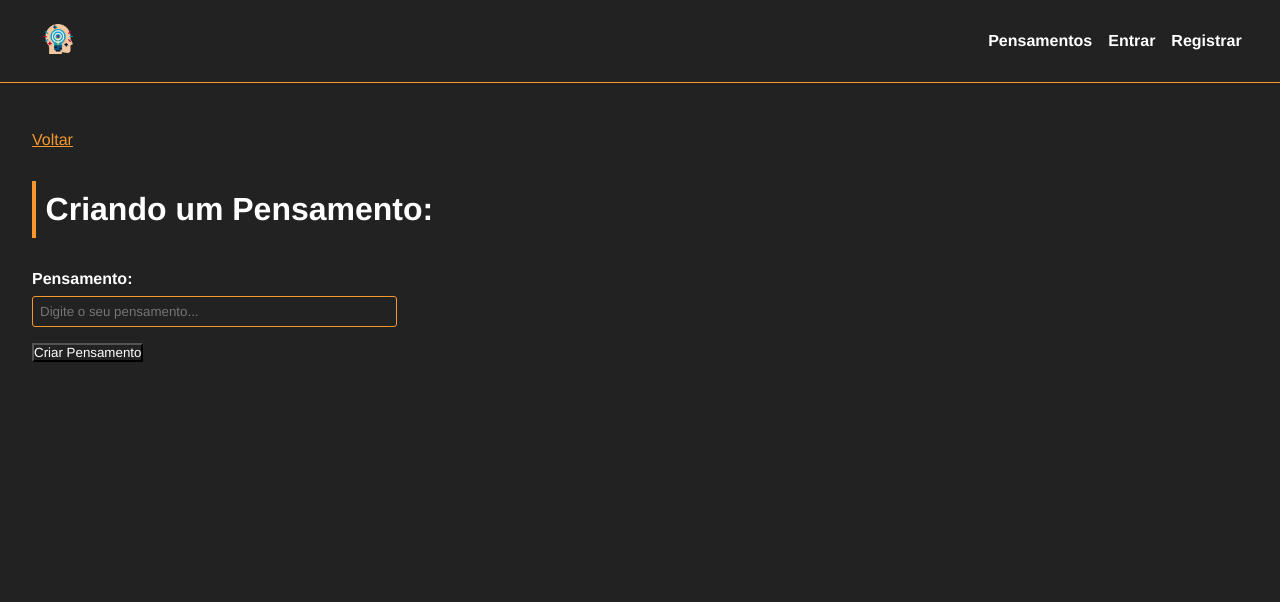
After one commit to EsmirnaM/Projeto_pensamentos, a Node project: template views/Pensamentos/create.handlebars in a window 1280 px wide. The commit adds this page. Shown: the top 602 px of the page. Run offline with Node 20 templates, Linux system fonts and the light colour scheme; the template is opened without the code that fills it, so the values that code supplies are empty; some libraries are stand-ins or nearby versions.

Commit message:
configurando Dashboard

```diff
--- a/public/css/style.css
+++ b/public/css/style.css
@@ -127,6 +127,28 @@
   color: #fff;
  }
 
+  /* CREATE / EDIT FORM */
+  .pensamento-form-container a {
+    color: #f6982d;
+  }
+
+  .pensamento-form-container a:hover{
+    color: #fff;
+  }
+
+  .pensamento-form-container h1 {
+    margin: 1em 0;
+    color: #fff;
+    border-left: 4px solid #f6982d;
+    padding: 0.3em;
+
+  }
+
+  .pensamento-form-container form {
+    max-width: 30%;
+    margin-top: 1.5 em;
+  }
+
   /* FOOTER */
 
   footer {
--- a/routes/pensamentosRoutes.js
+++ b/routes/pensamentosRoutes.js
@@ -2,8 +2,13 @@ const express = require('express')
 const router = express.Router()
 const PensamentoController = require('../controllers/PensamentoController')
 
+//helpers
+const checkAuth = require('../helpers/auth').checkAuth
+
 //controller
 
+router.get('/add', checkAuth, PensamentoController.createPensamento)
+router.get('/dashboard', checkAuth, PensamentoController.dashboard)
 router.get('/', PensamentoController.showPensamentos)
 
 module.exports = router
--- /dev/null
+++ b/views/Pensamentos/create.handlebars
@@ -0,0 +1,11 @@
+<div class="pensamento-form-container">
+    <a href="/pensamentos/dashboard">Voltar</a>
+    <h1>Criando um Pensamento:</h1>
+    <form action="/pensamentos/add" method="POST">
+    <div class="form-control">
+        <label for="title">Pensamento:</label>
+        <input type="text" name="title" placeholder="Digite o seu pensamento...">
+    </div>
+    <input type="submit" value="Criar Pensamento">
+    </form>
+</div>
```
Also changed, not shown: controllers/PensamentoController.js (+10 -0 lines), helpers/auth.js (added, +11 -0 lines), views/Pensamentos/dashboard.handlebars (added, +7 -0 lines).
